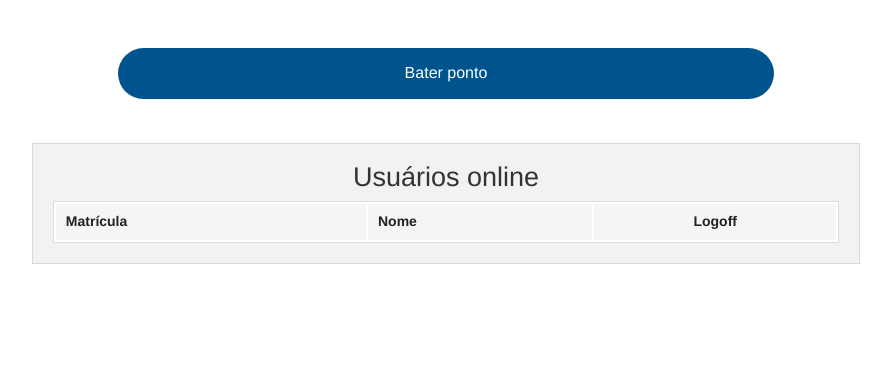
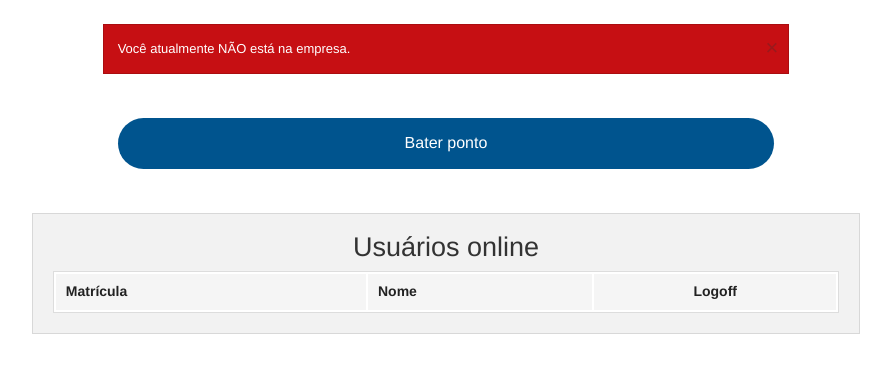
Before and after one commit to paulo-carvalho/sistemapresenca, a PHP site: page /pages/home.php in a window 1280 px wide. Shown: the part 45-418 px from the top of the page, without its empty margins (194-1085 px from the left). Run offline with PHP 8.4, Linux system fonts and the light colour scheme; data comes from the database, SQL or seed files in the repository; lists and menus that the app fills with data are empty; some libraries are stand-ins or nearby versions.

Commit message:
Em processo de bater ponto

```diff
--- a/pages/home.php
+++ b/pages/home.php
@@ -2,8 +2,19 @@
 <?php
 	require_once("connect/testmysql_p.php");
 
+	session_start();
+
+// ALTERAR ACAO DE BATER PONTO
+	//TODO
+	if ($_SERVER['REQUEST_METHOD'] == 'POST') {
+		// $stmt = $conn->prepare("UPDATE `usuarios` SET `conectado` =? WHERE `usuarios`.`matr` =?;");
+		// // definir dependencias da query preparada
+		// $stmt->bind_param("i", $conectado);
+	}
+
+// LISTAGEM DE USUARIOS
 	// preparar query
-	$stmt = $conn->prepare("SELECT `matr`, `nome` FROM `usuarios` WHERE `conectado`=?");
+	$stmt = $conn->prepare("SELECT `matr`, `nome` FROM `usuarios` WHERE `conectado`=?;");
 	// definir dependencias da query preparada
 	$stmt->bind_param("i", $conectado);
 
@@ -24,8 +35,15 @@
 	    array_push($membros["nome"], $nMembro);
 	}
 
-	// DEBUG
-	// var_dump($arr);
+// VERIFICAR SE USUARIO BATEU PONTO OU NAO
+	// preparar query
+	$stmt = $conn->prepare("SELECT `conectado` FROM `usuarios` WHERE `matr`=?");
+	// definir dependencias da query preparada
+	$stmt->bind_param("s", $_SESSION['matricula']);
+	$stmt->execute();
+
+	$stmt->bind_result($conectadoUsuario);
+	$stmt->fetch();
 
 	$stmt->close();
  	$conn->close();
@@ -50,11 +68,34 @@
 
 	<div class="row">
 
+<?php
+	if($conectadoUsuario == 1) {
+?>
+		<div class="row">
+			<div class="large-8 medium-8 small-12 large-push-2 medium-push-2 alert-box success">
+				Você atualmente está na empresa.
+				<a href="" class="close">&times;</a>
+			</div>
+		</div>
+<?php
+	} else {
+?>
+		<div class="row">
+			<div class="large-8 medium-8 small-12 large-push-2 medium-push-2 alert-box alert">
+				Você atualmente NÃO está na empresa.
+				<a href="" class="close">&times;</a>
+			</div>
+		</div>
+<?php
+	}
+?>
+
+		<!-- Botão "Bater Ponto" -->
 		<br>
 
 		<div class="row">
 			<div class="large-8 medium-8 small-8 large-push-2 medium-push-2 small-push-2 columns text-center">
-				<a href="ponto_sucesso.html" class="small round button expand">Bater ponto</a>
+				<a href="ponto_sucesso.html" data-reveal-id="confirmarBaterPonto" class="small round button expand">Bater ponto</a>
 			</div>
 		</div>
 
@@ -93,14 +134,40 @@
 
 			</div>
 			</div>
+
+		<!-- modal para confirmar ação de bater ponto -->
+		<div id="confirmarBaterPonto" class="reveal-modal" data-reveal aria-labelledby="modalTitle" aria-hidden="true" role="dialog">
+			<h2 id="modalTitle">Bater Ponto</h2>
+			<p class="lead">Você acionou o botão para bater ponto.</p>
+			<p>Confirma essa ação?</p>
+
+			<div class="row">
+				<div class="large-6 medium-6 small-6 columns">
+				<form name="baterPonto" action="<?php echo $_SERVER['PHP_SELF'];?>" method="post">
+					<input type="hidden" name="conectadoUsuario" value="<?php echo $conectadoUsuario; ?>">
+					<p><a href="#" class="button expand">Sim</a></p>
+				</form>
+				</div>
+				<div class="large-6 medium-6 small-6 columns">
+					<p><a href="#" class="button expand close-modal">Não</a></p>
+				</div>
+			</div>
+
+			<a class="close-reveal-modal" aria-label="Close">&#215;</a>
 		</div>
 
 		<script src="../js/vendor/modernizr.js"></script>
 		<script src="../js/vendor/jquery.js"></script>
 		<script src="../js/foundation/foundation.js"></script>
 		<script src="../js/foundation/foundation.topbar.js"></script>
+  		<script src="../js/foundation/foundation.reveal.js"></script>
 		<script type="text/javascript">
 			$(document).foundation();
+
+			// para fechar o modal de bater ponto
+			$('.close-modal').click(function() {
+				$('#confirmarBaterPonto').foundation('reveal', 'close');
+			});
 		</script>
 	</body>
 	</html>
```
Also changed, not shown: index.php (+6 -3 lines).
